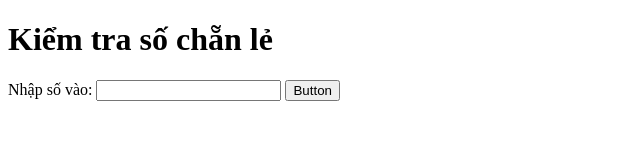
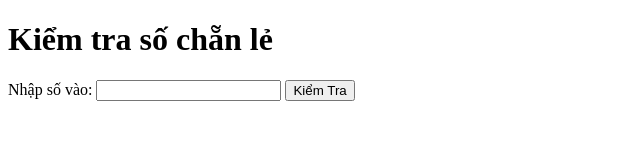
Before and after one commit to Tranvantrung47/rn26_trungtv, a plain HTML site: page Homeworks7/Session1/index.html in a window 1280 px wide. Shown: the full height of the page, 0-640 px from the left. Drawn offline with Linux system fonts and the light colour scheme.

Commit message:
hơmework7

```diff
--- a/Homeworks7/Session1/index.html
+++ b/Homeworks7/Session1/index.html
@@ -11,7 +11,7 @@
     <form action="" onsubmit="return false">
         <label for="">Nhập số vào: </label>
         <input type="text" id="input_number" name="" value="" onchange="check()">
-        <input type="button" onclick="CheckNumber()" value="Button">
+        <input type="button" onclick="CheckNumber()" value="Kiểm Tra">
     </form>
     <script>
         function check() {
```
